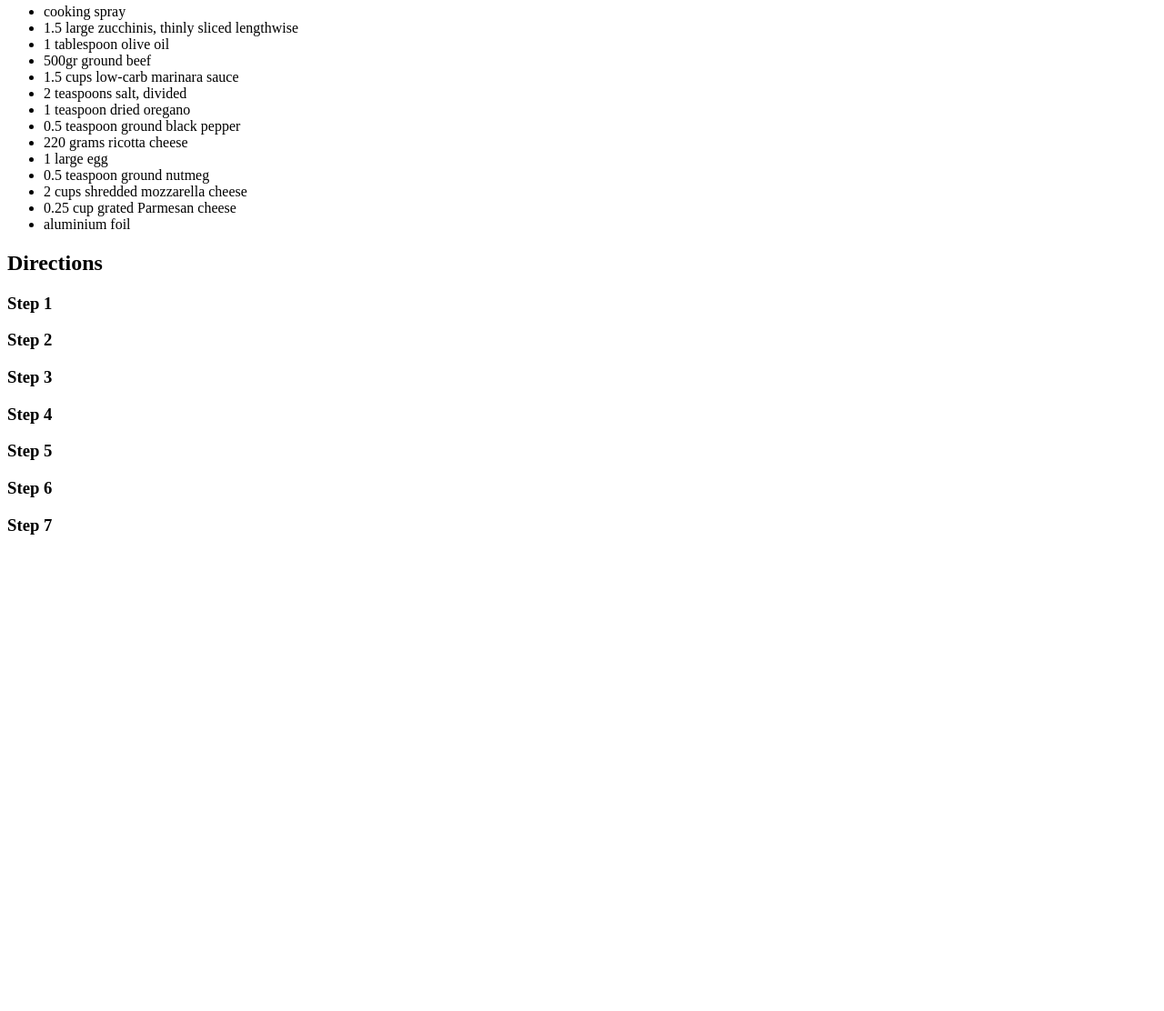
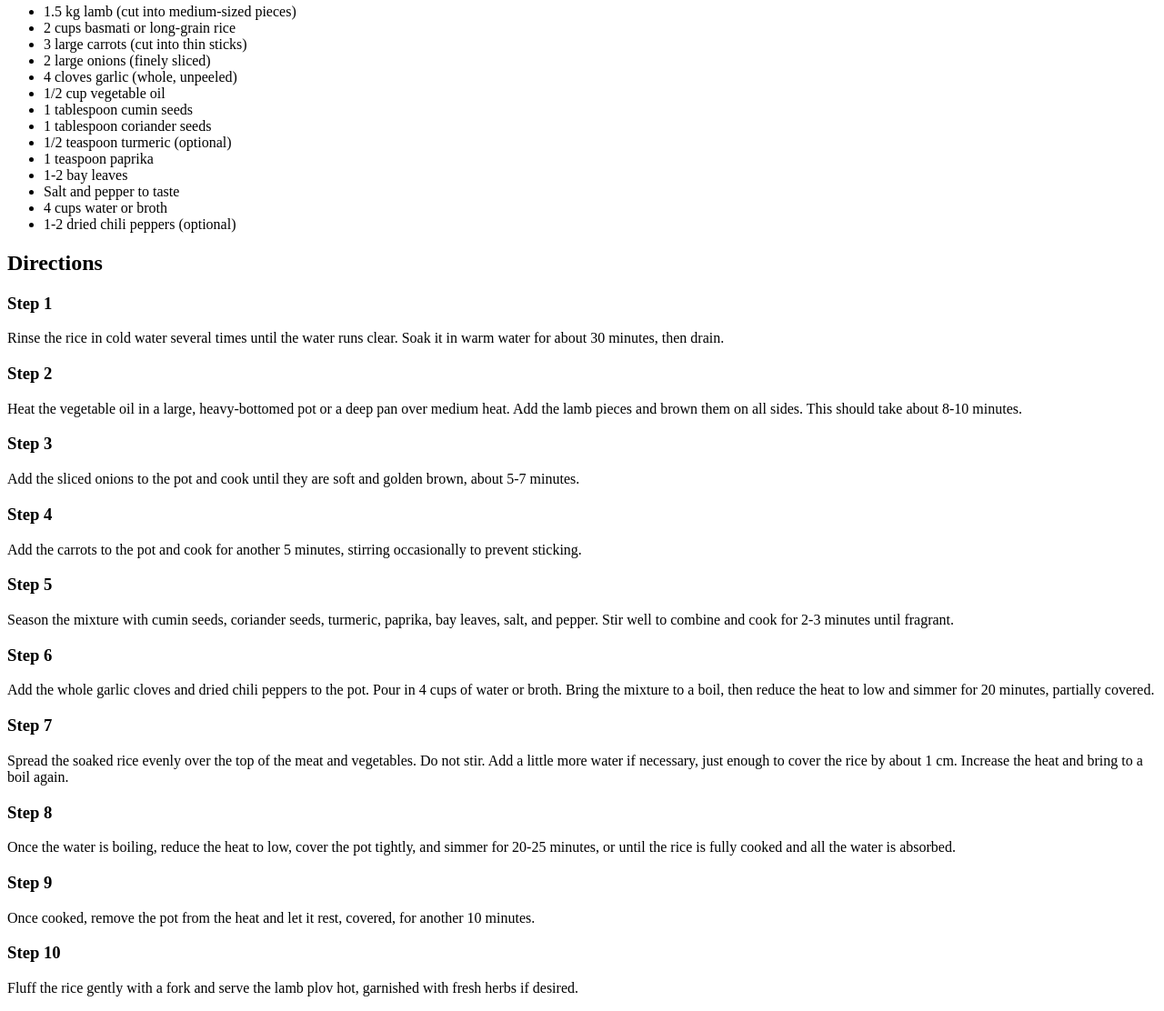
Before and after one commit to nanookmetaal/odin-recipes, a plain HTML site: page recipes/plov.html in a window 1280 px wide. Shown: the part 567-1679 px from the top of the page at 91% size. Before the commit the page ends 1175 px from the top, so only its background shows below. Drawn offline with Linux system fonts and the light colour scheme.

Commit message:
fix: complete recipes

```diff
--- a/recipes/plov.html
+++ b/recipes/plov.html
@@ -13,33 +13,55 @@
   <img src="../images/plov.png" alt="Image of plov served in a Uzbek lagan">
 
   <h2>Ingredients</h2>
-
   <ul>
-    <li>cooking spray</li>
-    <li>1.5 large zucchinis, thinly sliced lengthwise</li>
-    <li>1 tablespoon olive oil</li>
-    <li>500gr ground beef</li>
-    <li>1.5 cups low-carb marinara sauce</li>
-    <li>2 teaspoons salt, divided</li>
-    <li>1 teaspoon dried oregano</li>
-    <li>0.5 teaspoon ground black pepper</li>
-    <li>220 grams ricotta cheese</li>
-    <li>1 large egg</li>
-    <li>0.5 teaspoon ground nutmeg</li>
-    <li>2 cups shredded mozzarella cheese</li>
-    <li>0.25 cup grated Parmesan cheese</li>
-    <li>aluminium foil</li>
+    <li>1.5 kg lamb (cut into medium-sized pieces)</li>
+    <li>2 cups basmati or long-grain rice</li>
+    <li>3 large carrots (cut into thin sticks)</li>
+    <li>2 large onions (finely sliced)</li>
+    <li>4 cloves garlic (whole, unpeeled)</li>
+    <li>1/2 cup vegetable oil</li>
+    <li>1 tablespoon cumin seeds</li>
+    <li>1 tablespoon coriander seeds</li>
+    <li>1/2 teaspoon turmeric (optional)</li>
+    <li>1 teaspoon paprika</li>
+    <li>1-2 bay leaves</li>
+    <li>Salt and pepper to taste</li>
+    <li>4 cups water or broth</li>
+    <li>1-2 dried chili peppers (optional)</li>
   </ul>
 
   <h2>Directions</h2>
 
   <h3>Step 1</h3>
+  <p>Rinse the rice in cold water several times until the water runs clear. Soak it in warm water for about 30 minutes, then drain.</p>
+
   <h3>Step 2</h3>
+  <p>Heat the vegetable oil in a large, heavy-bottomed pot or a deep pan over medium heat. Add the lamb pieces and brown them on all sides. This should take about 8-10 minutes.</p>
+
   <h3>Step 3</h3>
+  <p>Add the sliced onions to the pot and cook until they are soft and golden brown, about 5-7 minutes.</p>
+
   <h3>Step 4</h3>
+  <p>Add the carrots to the pot and cook for another 5 minutes, stirring occasionally to prevent sticking.</p>
+
   <h3>Step 5</h3>
+  <p>Season the mixture with cumin seeds, coriander seeds, turmeric, paprika, bay leaves, salt, and pepper. Stir well to combine and cook for 2-3 minutes until fragrant.</p>
+
   <h3>Step 6</h3>
+  <p>Add the whole garlic cloves and dried chili peppers to the pot. Pour in 4 cups of water or broth. Bring the mixture to a boil, then reduce the heat to low and simmer for 20 minutes, partially covered.</p>
+
   <h3>Step 7</h3>
+  <p>Spread the soaked rice evenly over the top of the meat and vegetables. Do not stir. Add a little more water if necessary, just enough to cover the rice by about 1 cm. Increase the heat and bring to a boil again.</p>
+
+  <h3>Step 8</h3>
+  <p>Once the water is boiling, reduce the heat to low, cover the pot tightly, and simmer for 20-25 minutes, or until the rice is fully cooked and all the water is absorbed.</p>
+
+  <h3>Step 9</h3>
+  <p>Once cooked, remove the pot from the heat and let it rest, covered, for another 10 minutes.</p>
+
+  <h3>Step 10</h3>
+  <p>Fluff the rice gently with a fork and serve the lamb plov hot, garnished with fresh herbs if desired.</p>
+
 </body>
 
 </html>
```
Also changed, not shown: index.html (+4 -5 lines), recipes/lasagna.html (+31 -0 lines).
